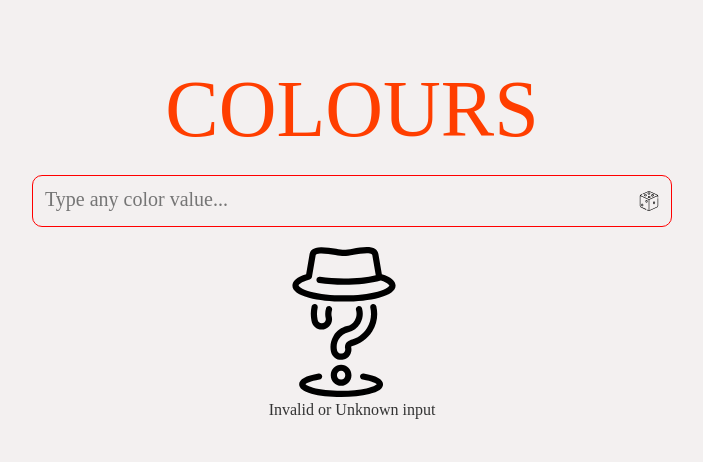
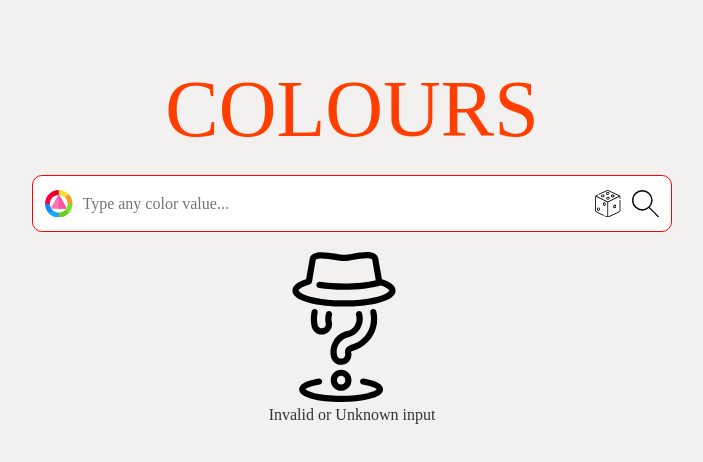
Before and after one commit to EricRovell/colors, a Svelte app: page / in a window 1280 px wide. Shown: the top 462 px of the page, without its empty margins (288-991 px from the left). Built offline with nearby package versions, Linux system fonts and the light colour scheme.

Commit message:
using svg icons components; using color store

```diff
--- a/src/ColorInput/Input.svelte
+++ b/src/ColorInput/Input.svelte
@@ -1,18 +1,35 @@
 <script>
+  import { color } from "@stores/colorStore.js";
+
+  import Palette from "@components/svg/Palette.svelte";
+  import Dice from "@components/svg/Dice.svelte";
+  import Search from "@components/svg/Search.svelte";
+  import Cancel from "@components/svg/Cancel.svelte";
+
   export let value = "";
   export let clearInput;
-  export let randColorInput;
 
-  $: visible = (value.length > 0);
+  function search(event) {
+    if (event.key === "Enter") {
+      color.setColor(value);
+      console.log(color);
+    }
+  }
+
 </script>
 
 <style>
-  div {
+  .color-search {
+    --height: 55px;
+    --icon-size: calc(0.5 * var(--height));
+
     display: grid;
     grid-auto-flow: column;
-    grid-template: 50px / 1fr 20px;
+    grid-template: var(--height) / var(--icon-size) 1fr repeat(3, var(--icon-size));
+    column-gap: 10px;
     place-items: center;
 
+    background: white;
     border-radius: 10px;
     border: 1px solid red;
     width: 100%;
@@ -21,10 +38,20 @@
 
     position: sticky;
     top: 10px;
+
+    font-family: MuseoModerno;
+    font-weight: 500;
+    color: rgb(18 18 31);
+
+    transition: filter 0.15s ease-in-out;
   }
 
-  div:focus-within {
-    filter: drop-shadow(1px 1px 4px rgb(0 0 0 / 0.25));
+  .color-search:focus-within {
+    filter: drop-shadow(1px 1px 10px rgb(0 0 0 / 0.25));
+  }
+
+  .color-search:focus-within :global(svg:last-child) {
+    background: #EEF4FF; /* #678EFE */
   }
 
   input[type=text] {
@@ -33,6 +60,7 @@
     border: none;
     width: 100%;
     height: 100%;
+    text-overflow: ellipsis;
     transition: transform 0.15s ease-out;
   }
 
@@ -47,44 +75,26 @@
 
   input::placeholder {
     font-family: inherit;
-    font-size: 1.25em;
   }
 
-  svg {
-    width: 20px;
-    height: 20px;
+  :global(.color-search svg)  {
+    width: var(--icon-size);
+    height: var(--icon-size);
     z-index: 2;
     cursor: pointer;
   }
-
-  .hidden {
-    opacity: 0;
-    pointer-events: none;
-  }
 </style>
 
-<div>
+<div class="color-search">
+  <Palette />
   <input
     type="text"
     bind:value
+    on:keydown={search}
     placeholder="Type any color value...">
-  <svg
-    viewBox="0 0 512.001 512.001"
-    class:hidden={!visible}
-    on:click={clearInput}>
-    <path d="M284.286,256.002L506.143,34.144c7.811-7.811,7.811-20.475,0-28.285c-7.811-7.81-20.475-7.811-28.285,0L256,227.717 L34.143,5.859c-7.811-7.811-20.475-7.811-28.285,0c-7.81,7.811-7.811,20.475,0,28.285l221.857,221.857L5.858,477.859 c-7.811,7.811-7.811,20.475,0,28.285c3.905,3.905,9.024,5.857,14.143,5.857c5.119,0,10.237-1.952,14.143-5.857L256,284.287 l221.857,221.857c3.905,3.905,9.024,5.857,14.143,5.857s10.237-1.952,14.143-5.857c7.811-7.811,7.811-20.475,0-28.285 L284.286,256.002z"/>
-  </svg>
-  <svg
-    viewBox="0 0 512 512"
-    on:click={randColorInput}
-    xmlns="http://www.w3.org/2000/svg">
-      <path d="m484 167.383c4.142 0 7.5-3.358 7.5-7.5v-27.165c0-15.297-8.91-29.031-22.354-35.402l-196.266-93.486c-10.73-5.107-23.033-5.106-33.751.001l-143.1 68.161c-3.74 1.781-5.327 6.257-3.546 9.996s6.256 5.327 9.996 3.546l143.101-68.162c6.622-3.155 14.222-3.155 20.852 0l196.278 93.491c1.212.574 2.361 1.258 3.452 2.021l-210.162 100.106-210.156-100.103c1.096-.765 2.251-1.452 3.471-2.03l24.285-11.567c3.739-1.781 5.327-6.257 3.545-9.996-1.782-3.74-6.255-5.326-9.997-3.545l-24.271 11.56c-13.563 6.428-22.377 20.203-22.377 35.409v246.583c0 15.039 8.776 28.936 22.358 35.405l131.112 62.445c3.739 1.781 8.215.194 9.996-3.546s.194-8.215-3.546-9.996l-131.111-62.445c-8.389-3.996-13.809-12.577-13.809-21.863v-246.583c0-2.595.411-5.144 1.209-7.567l211.791 100.881v269.776c-.999-.325-1.976-.714-2.921-1.165l-36.271-17.275c-3.74-1.784-8.216-.194-9.996 3.546-1.781 3.74-.194 8.215 3.546 9.996l36.264 17.272c5.231 2.499 11.068 3.82 16.879 3.82 5.819 0 11.659-1.321 16.882-3.816l196.265-93.474c.043-.021.111-.053.154-.074l.254-.123c13.332-6.545 21.946-20.364 21.946-35.204v-187.615c0-4.142-3.358-7.5-7.5-7.5s-7.5 3.358-7.5 7.5v187.612c0 9.164-5.321 17.697-13.644 21.783l-196.433 93.555c-.945.451-1.923.84-2.923 1.165v-269.78l211.791-100.881c.798 2.423 1.209 4.972 1.209 7.567v27.165c-.002 4.143 3.356 7.501 7.498 7.501z"/>
-      <path d="m359.334 301.469c-2.886 21.371 9.721 36.918 24.916 36.918 13.591 0 25.526-12.466 27.866-29.789 2.511-18.589-7.114-34.716-21.913-36.715-14.807-1.997-28.358 10.998-30.869 29.586zm37.916 5.122c-1.315 9.741-7.845 17.563-13.996 16.729-6.14-.829-10.371-10.102-9.055-19.843 1.316-9.742 7.862-17.562 13.996-16.729 6.14.83 10.371 10.102 9.055 19.843z"/>
-      <path d="m218.905 261.602c-1.022-18.73-13.453-32.771-28.316-31.955-14.856.811-25.692 16.118-24.669 34.847.994 18.214 12.783 31.99 27.094 31.989 13.743 0 27.037-13.891 25.891-34.881zm-25.488 19.87c-6.126.334-11.986-7.981-12.521-17.796-.536-9.815 4.376-18.718 10.51-19.053 6.13-.319 11.985 7.981 12.521 17.796.426 7.804-3.248 18.656-10.51 19.053z"/>
-      <path d="m57.015 358.592c1.061 19.451 14 31.988 27.156 31.987 14.131 0 26.948-14.43 25.831-34.879-1.102-20.207-14.887-32.691-28.317-31.955-13.5.736-25.767 14.775-24.67 34.847zm25.487-19.87c7.299-.387 12.095 9.982 12.522 17.795.417 7.643-3.172 18.652-10.511 19.053-7.299.39-12.094-9.982-12.521-17.795-.425-7.804 3.249-18.657 10.51-19.053z"/>
-      <path d="m165.31 135.177c18.73-1.022 32.767-13.46 31.957-28.316-.747-13.69-14.983-25.749-34.849-24.669-18.73 1.022-32.768 13.46-31.957 28.316.876 16.025 17.659 25.613 34.849 24.669zm-2.075-38.008c7.578-.41 18.65 3.127 19.054 10.509.334 6.135-7.981 11.986-17.796 12.522-9.818.542-18.718-4.375-19.054-10.51-.335-6.134 7.981-11.985 17.796-12.521z"/>
-      <path d="m252.29 37.786c-18.73 1.022-32.768 13.46-31.957 28.315.72 13.211 14.436 25.78 34.849 24.669 18.73-1.022 32.767-13.46 31.957-28.315-.812-14.855-16.118-25.693-34.849-24.669zm2.075 38.008c-7.663.415-18.653-3.181-19.054-10.509-.334-6.134 7.981-11.985 17.796-12.521 7.706-.42 18.654 3.194 19.054 10.51.334 6.133-7.981 11.984-17.796 12.52z"/>
-      <path d="m349.283 138.349c20.208-1.102 32.69-14.887 31.957-28.316-.75-13.747-15.06-25.75-34.849-24.669-18.73 1.022-32.767 13.46-31.957 28.316.748 13.677 14.687 25.776 34.849 24.669zm-2.075-38.008c7.578-.41 18.65 3.127 19.054 10.509.398 7.283-9.967 12.093-17.796 12.521-9.813.543-18.719-4.375-19.054-10.509-.334-6.134 7.982-11.985 17.796-12.521z"/>
-      <path d="m258.634 126.598c-18.73 1.022-32.767 13.46-31.957 28.316.776 14.206 14.806 24.736 32.412 24.736 21.36 0 35.163-14.298 34.394-28.383-.75-13.748-15.057-25.748-34.849-24.669zm2.074 38.008c-9.821.538-18.718-4.375-19.054-10.509-.334-6.135 7.981-11.986 17.796-12.522 7.571-.409 18.65 3.121 19.054 10.51.399 7.283-9.966 12.093-17.796 12.521z"/>
-  </svg>
+  <Cancel
+    visible={!!value.length}
+    actionClick={clearInput} />
+  <Dice />
+  <Search />
 </div>
```
